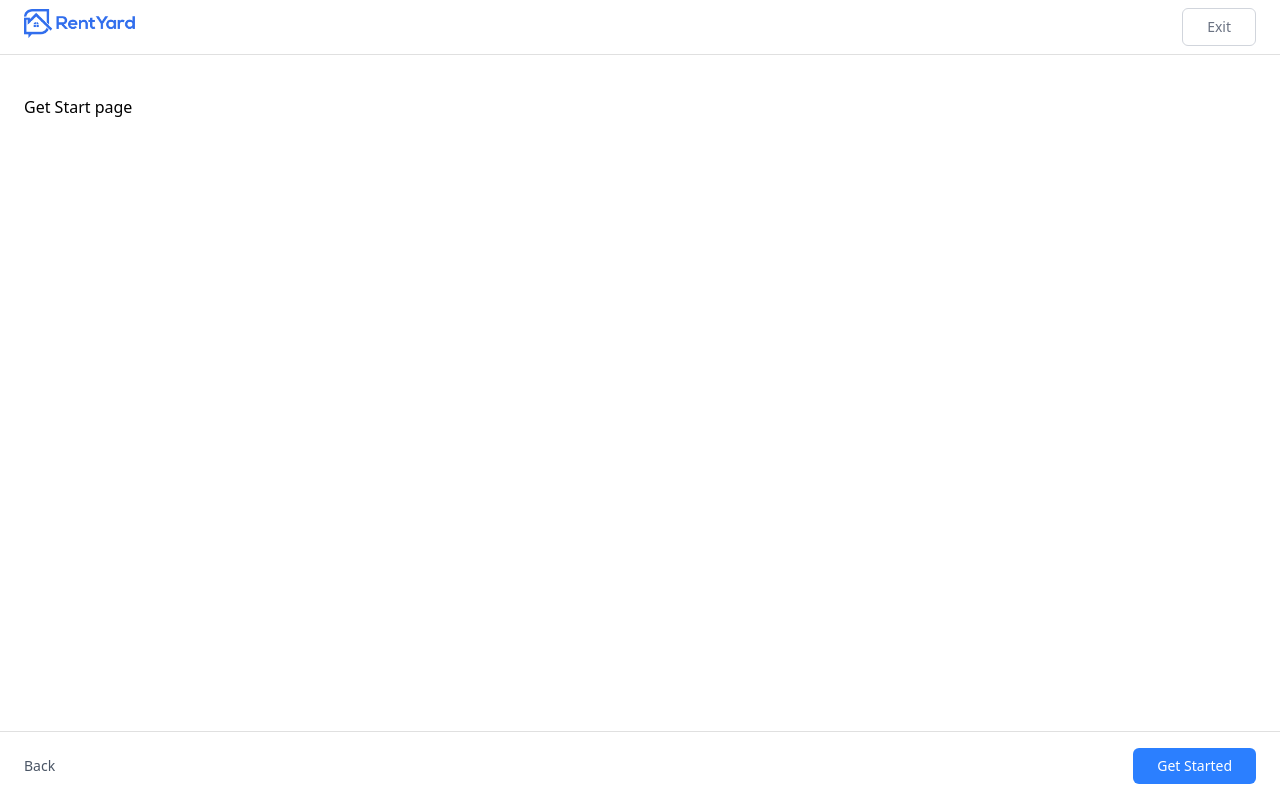
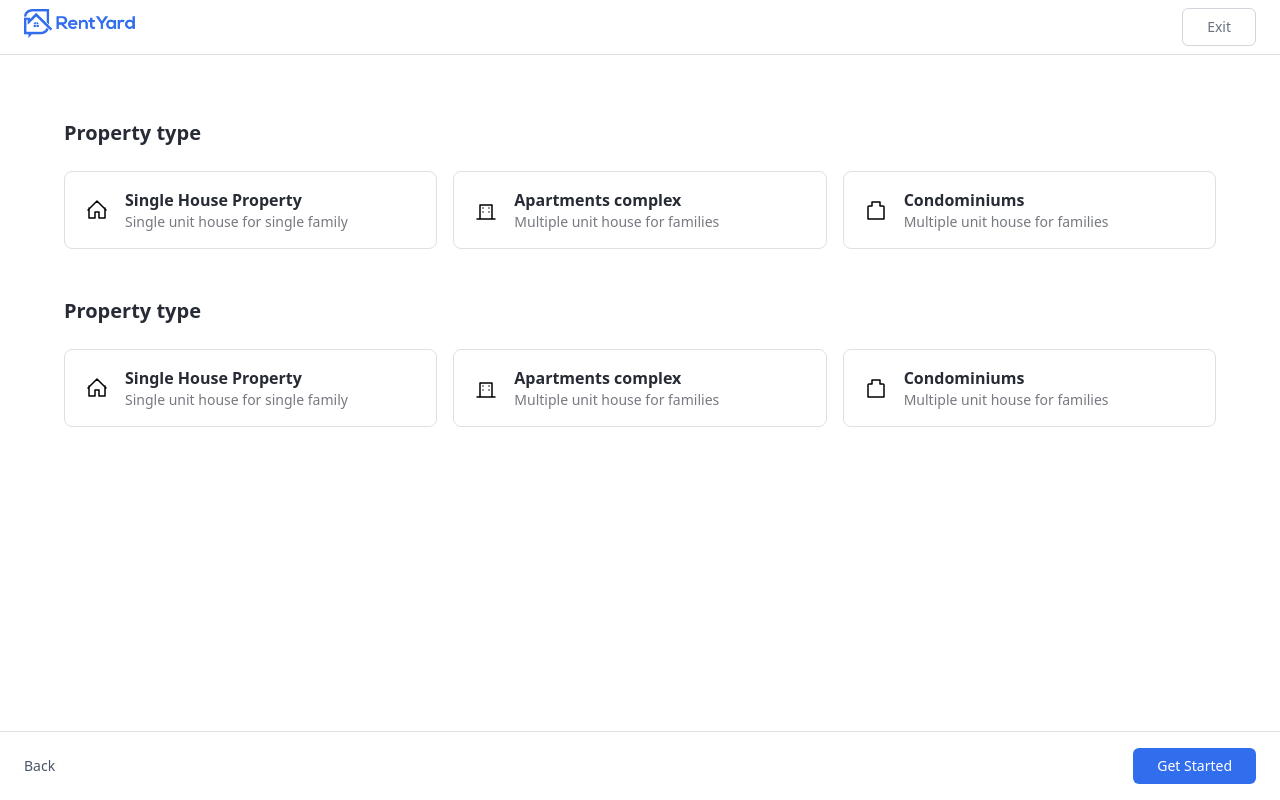
Before and after one commit to sh-mihad/rentYard-Frontend, a React (Vite) app: page /get-start in a window 1280 px wide. Built offline with nearby package versions, Linux system fonts and the light colour scheme.

Commit message:
sectionCard Layout component desgin done and some modified others components

```diff
--- a/package.json
+++ b/package.json
@@ -11,6 +11,7 @@
   },
   "dependencies": {
     "@tailwindcss/vite": "^4.1.11",
+    "motion": "^12.23.0",
     "react": "^19.1.0",
     "react-dom": "^19.1.0",
     "react-router-dom": "^7.6.3",
--- a/src/components/CommonLayout.jsx
+++ b/src/components/layouts/CommonLayout.jsx
@@ -1,10 +1,15 @@
+// eslint-disable-next-line no-unused-vars
+import { motion } from "motion/react"
 import { useNavigate } from "react-router-dom"
-import rentYardLogo from "../assets/rentYard-log.png"
+import rentYardLogo from "../../assets/rentYard-log.png"
 
-export default function CommonLayout({ children, renderFooterLastButton,renderTopCornerButton }) {
+
+export default function CommonLayout({ children, renderFooterLastButton, renderTopCornerButton }) {
     const navigate = useNavigate()
     return (
-        <div className="min-h-screen flex flex-col justify-between bg-white">
+        <div
+
+            className="min-h-screen flex flex-col justify-between bg-white">
             {/* Header */}
             <header className="flex items-center justify-between px-6 py-2 border-b border-[#E0E0E0] ">
                 <div className="text-xl font-semibold text-blue-600">
@@ -12,19 +17,23 @@ export default function CommonLayout({ children, renderFooterLastButton,renderTo
                         <img src={rentYardLogo} alt="RentYard" className=" w-28" />
                     </span>
                 </div>
-               {
-                renderTopCornerButton && renderTopCornerButton()
-               }
+                {
+                    renderTopCornerButton && renderTopCornerButton()
+                }
             </header>
 
             {/* Content (children) */}
-            <main className="flex-grow px-6 py-10">{children}</main>
+            <motion.main
+                initial={{ opacity: 0, }}
+                animate={{ opacity: 1, }}
+                transition={{ duration: 0.5, ease: "easeOut" }}
+                className="flex-grow px-6 py-10">{children}</motion.main>
 
             {/* Footer */}
             <footer className="flex items-center justify-between px-6 py-4 border-t border-[#E0E0E0]">
                 <button className="text-sm text-gray-600 hover:underline" onClick={() => navigate(-1)} >Back</button>
                 {
-                    renderFooterLastButton &&  renderFooterLastButton()
+                    renderFooterLastButton && renderFooterLastButton()
                 }
 
             </footer>
--- /dev/null
+++ b/src/components/layouts/SectionCardLayouts.jsx
@@ -0,0 +1,30 @@
+// eslint-disable-next-line no-unused-vars
+import { motion } from "motion/react";
+export default function SectionCardLayout({ children, title }) {
+    return (
+        <motion.div
+            initial={{ opacity: 0, }}
+            animate={{ opacity: 1, }}
+            transition={{ duration: 0.5, ease: "easeOut" }}
+            className="max-w-6xl mx-auto">
+            <div className="border border-[#E0E0E0]   rounded-xl overflow-hidden bg-white">
+                <div className="bg-gray-100 px-4 py-2 border-b border-[#E0E0E0]">
+                    <p className="text-sm font-medium text-gray-600">{title}</p>
+                </div>
+                <div className="p-4">
+                    {children}
+                </div>
+            </div>
+            <div className="my-5 flex gap-1 items-center">
+                <input
+                    type="checkbox"
+                    id="terms"
+                    className="accent-[#E0E0E0]  w-4 h-4 border border-gray-300 rounded-sm checked:bg-transparent checked:border checked:accent-white"
+                />
+                <label htmlFor="terms" className="flex items-center space-x-2 text-sm">
+                    Accept RentYard property adding terms & condition
+                </label>
+            </div>
+        </motion.div>
+    );
+}
--- a/src/components/ui/Button.jsx
+++ b/src/components/ui/Button.jsx
@@ -1,9 +1,10 @@
 
-export default function Button({ isBg = false, onClick, children }) {
+export default function Button({ isBg = false, onClick, children, disabled = false }) {
   return (
     <button
+      disabled={disabled}
       onClick={onClick}
-      className={`cursor-pointer px-6 py-2 rounded-md text-sm ${isBg ? "bg-blue-500 text-white hover:bg-blue-600" : "text-gray-500 hover:text-gray-700 border border-gray-300"}`}>
+      className={`${disabled && "bg-[#316ded69]"} cursor-pointer px-6 py-2 rounded-md text-sm ${isBg ? "bg-[#316EED] text-white hover:bg-blue-600" : "text-gray-500 hover:text-gray-700 border border-gray-300"}`}>
       {children}
     </button>
   )
--- /dev/null
+++ b/src/pages/get-start/components/PropertyTypeOption.jsx
@@ -0,0 +1,90 @@
+
+export default function PropertyTypeOption({ props }) {
+    const {propertyType,setPropertyType} = props || {}
+
+    const options = [
+        {
+            id: 1,
+            title: "Single House Property",
+            description: "Single unit house for single family",
+            icon: (
+                <svg
+                    xmlns="http://www.w3.org/2000/svg"
+                    className="h-6 w-6 text-text-[#272B35]"
+                    fill="none"
+                    viewBox="0 0 24 24"
+                    stroke="currentColor"
+                >
+                    <path
+                        strokeLinecap="round"
+                        strokeLinejoin="round"
+                        strokeWidth={1.5}
+                        d="M3 12l9-9 9 9M4 10v10h6v-6h4v6h6V10"
+                    />
+                </svg>
+            ),
+        },
+        {
+            id: 2,
+            title: "Apartments complex",
+            description: "Multiple unit house for families",
+            icon: (
+                <svg
+                    xmlns="http://www.w3.org/2000/svg"
+                    className="h-6 w-6 text-text-[#272B35]"
+                    fill="none"
+                    viewBox="0 0 24 24"
+                    stroke="currentColor"
+                >
+                    <path
+                        strokeLinecap="round"
+                        strokeLinejoin="round"
+                        strokeWidth={1.5}
+                        d="M3 21h18M6 21V7h12v14M9 10h.01M15 10h.01M9 14h.01M15 14h.01"
+                    />
+                </svg>
+            ),
+        },
+        {
+            id: 3,
+            title: "Condominiums",
+            description: "Multiple unit house for families",
+            icon: (
+                <svg
+                    xmlns="http://www.w3.org/2000/svg"
+                    className="h-6 w-6 text-text-[#272B35]"
+                    fill="none"
+                    viewBox="0 0 24 24"
+                    stroke="currentColor"
+                >
+                    <path
+                        strokeLinecap="round"
+                        strokeLinejoin="round"
+                        strokeWidth={1.5}
+                        d="M4 21V9a1 1 0 011-1h3V4h8v4h3a1 1 0 011 1v12H4z"
+                    />
+                </svg>
+            ),
+        },
+    ];
+    return (
+        <section className="max-w-6xl mx-auto  py-6">
+            <h2 className="text-xl font-semibold text-[#272B35] mb-6">Property type</h2>
+            <div className="grid grid-cols-1 sm:grid-cols-2 md:grid-cols-3 gap-4">
+                {options.map((item, index) => (
+                    <div
+                       onClick={()=>setPropertyType(item.title)}
+                        key={index}
+                        className={`${propertyType === item.title && "border border-blue-400 bg-blue-50"} border border-[#E0E0E0] rounded-lg px-5 py-4 hover:border-[#316EED] hover:bg-blue-50 transition cursor-pointer flex items-center space-x-4`}
+                    >
+                        <div className="text-2xl">{item.icon}</div>
+                        <div>
+                            <h3 className="font-semibold text-[#272B35]">{item.title}</h3>
+                            <p className="text-sm text-[#777980]">{item.description}</p>
+                        </div>
+                    </div>
+                ))}
+            </div>
+        </section>
+    )
+}
--- a/src/pages/get-start/index.jsx
+++ b/src/pages/get-start/index.jsx
@@ -1,17 +1,23 @@
-import CommonLayout from "../../components/CommonLayout";
+import { useState } from "react";
+import CommonLayout from "../../components/layouts/CommonLayout";
 import Button from "../../components/ui/Button";
+import PropertyTypeOption from "./components/PropertyTypeOption";
 
 export default function GetStartPage() {
+  const [propertyType,setPropertyType] = useState("")
   return (
     <CommonLayout
       renderFooterLastButton={
         () => <Button isBg={true} onClick={() => console.log("get started button click")}>Get Started</Button>
       }
       renderTopCornerButton={
-        () => <Button onClick={console.log("exit button clicked")}>Exit</Button>
+        () => <Button onClick={()=>console.log("exit button clicked")}>Exit</Button>
       }
     >
-      <div>Get Start page</div>
+     <PropertyTypeOption props={{propertyType,setPropertyType}}/>
+     <PropertyTypeOption/>
+
+
     </CommonLayout>
   )
 }
--- a/src/pages/home/index.jsx
+++ b/src/pages/home/index.jsx
@@ -2,8 +2,8 @@ import { Link } from "react-router-dom"
 import rentYardLogo from "../../assets/rentYard-log.png"
 export default function HomePage() {
   return (
-    <div class="flex items-center justify-center h-screen">
-      <div class="">
+    <div className="flex items-center justify-center h-screen">
+      <div className="">
         <img className="w-60" src={rentYardLogo} alt="RentYard Logo" />
         <Link className="bg-[#316eed] text-center text-white block my-3 rounded py-3 px-4" to="/get-start">Get Start with us</Link>
       </div>
```
Also changed, not shown: 1 other file (tests, documents, lock files or other folders).
